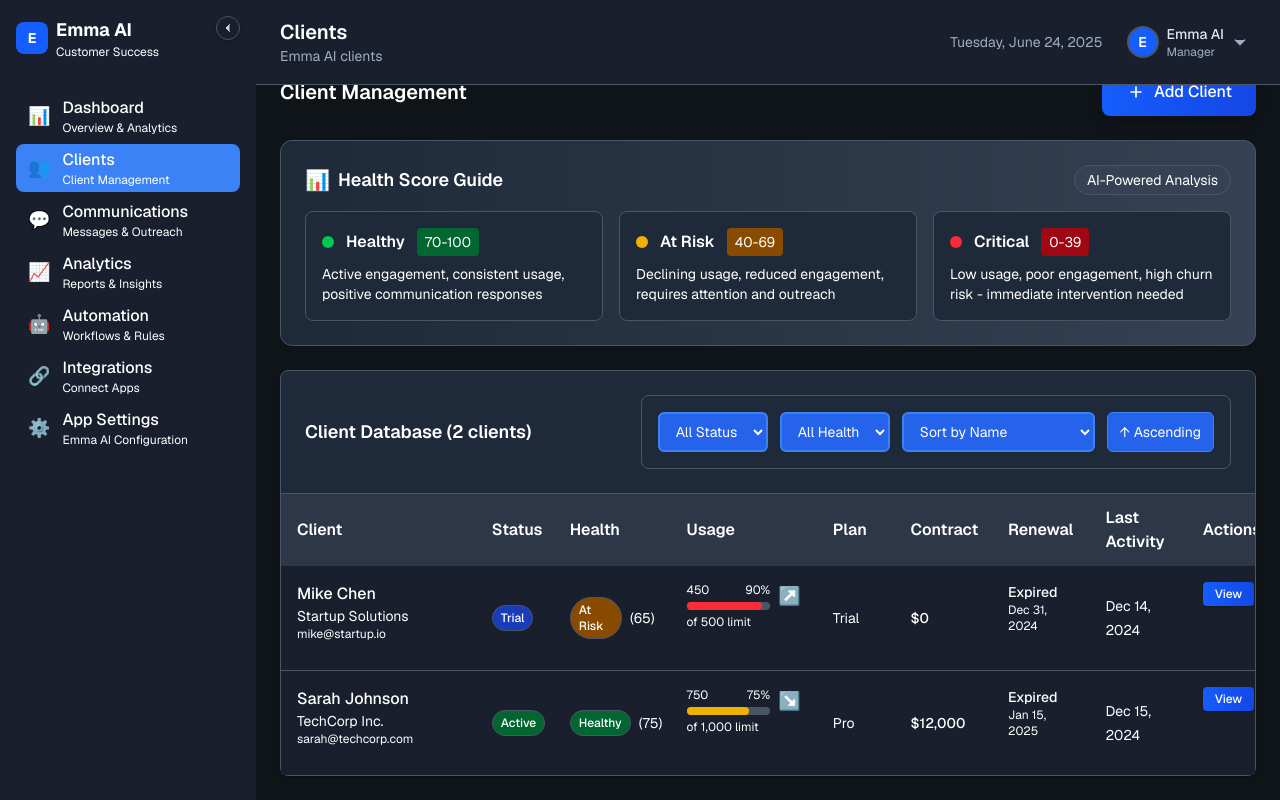
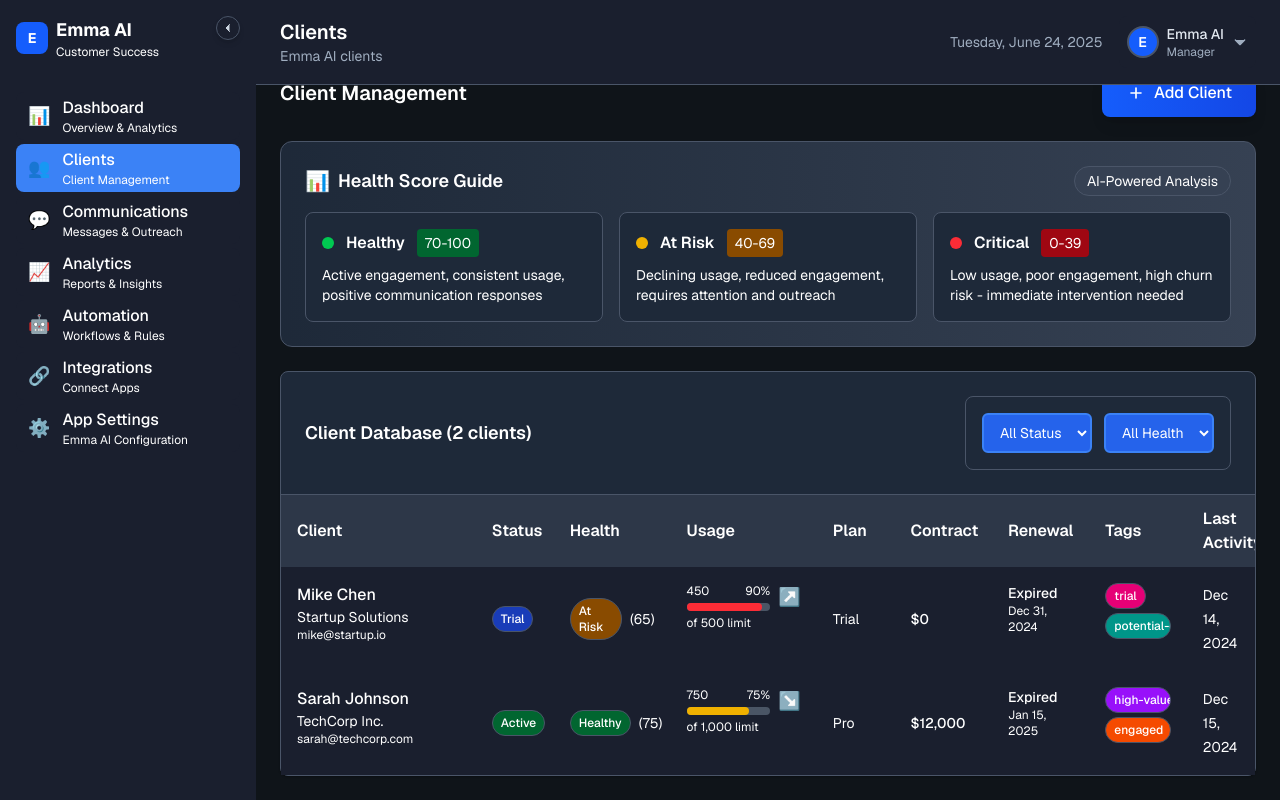
Before and after one commit to ChiiChan12345/emma-ai, a Next.js app: page /dashboard in a window 1280 px wide. Both pictures are taken after a click on the button "View All". Built offline with nearby package versions, Linux system fonts and the light colour scheme.

Commit message:
Local checkpoint: Removed table sorting system and fixed highlighting issues

```diff
--- a/app/components/ClientList.tsx
+++ b/app/components/ClientList.tsx
@@ -29,8 +29,6 @@ interface Client {
 interface Filters {
   status: string;
   health: string;
-  sortBy: string;
-  sortOrder: string;
 }
 
 interface ClientListProps {
@@ -127,6 +125,8 @@ export function ClientList({ clients, filters, onFilterChange, onClientSelect }:
     return { icon: '➡️', color: 'text-slate-200' };
   };
 
+
+
   return (
     <div className="space-y-6">
       {/* Health Score Guide */}
@@ -205,31 +205,7 @@ export function ClientList({ clients, filters, onFilterChange, onClientSelect }:
                   <option value="critical">Critical</option>
                 </select>
 
-                {/* Sort By */}
-                <select
-                  value={filters.sortBy}
-                  onChange={(e) => onFilterChange({ sortBy: e.target.value })}
-                  className="filter-select bg-blue-600 px-3 py-2 border border-blue-500 rounded-md text-sm focus:outline-none focus:ring-2 focus:ring-blue-400 text-white hover:bg-blue-700 transition-colors"
-                >
-                  <option value="name">Sort by Name</option>
-                  <option value="company">Sort by Company</option>
-                  <option value="health">Sort by Health</option>
-                  <option value="usage">Sort by Usage</option>
-                  <option value="lastActivity">Sort by Last Activity</option>
-                  <option value="joinDate">Sort by Join Date</option>
-                  <option value="contractValue">Sort by Contract Value</option>
-                </select>
 
-                {/* Sort Order */}
-                <button
-                  onClick={() => onFilterChange({
-                    sortOrder: filters.sortOrder === 'asc' ? 'desc' : 'asc'
-                  })}
-                  className="filter-button bg-blue-600 px-3 py-2 border border-blue-500 rounded-md text-sm hover:bg-blue-700 transition-colors text-white flex items-center space-x-1"
-                >
-                  <span>{filters.sortOrder === 'asc' ? '↑' : '↓'}</span>
-                  <span>{filters.sortOrder === 'asc' ? 'Ascending' : 'Descending'}</span>
-                </button>
               </div>
             </div>
           </div>
@@ -247,6 +223,7 @@ export function ClientList({ clients, filters, onFilterChange, onClientSelect }:
                 <th className="text-left py-3 px-4 font-semibold text-white">Plan</th>
                 <th className="text-left py-3 px-4 font-semibold text-white">Contract</th>
                 <th className="text-left py-3 px-4 font-semibold text-white">Renewal</th>
+                <th className="text-left py-3 px-4 font-semibold text-white">Tags</th>
                 <th className="text-left py-3 px-4 font-semibold text-white">Last Activity</th>
                 <th className="text-left py-3 px-4 font-semibold text-white">Actions</th>
               </tr>
@@ -261,8 +238,7 @@ export function ClientList({ clients, filters, onFilterChange, onClientSelect }:
                 return (
                   <tr
                     key={client.id}
-                    className="hover:bg-gray-700 cursor-pointer transition-colors"
-                    onClick={() => onClientSelect(client)}
+                    className="hover:bg-gray-700 transition-colors"
                   >
                     {/* Client Info */}
                     <td className="py-4 px-4 align-top">
@@ -346,6 +322,45 @@ export function ClientList({ clients, filters, onFilterChange, onClientSelect }:
                       )}
                     </td>
 
+                    {/* Tags */}
+                    <td className="py-4 px-4 align-top">
+                      {client.tags.length > 0 ? (
+                        <div className="flex flex-wrap gap-1 max-w-40">
+                          {client.tags.slice(0, 3).map((tag, index) => {
+                            // Generate consistent colors for tags based on tag content
+                            const tagColors = [
+                              'bg-blue-600 text-blue-100 border-blue-500',
+                              'bg-green-600 text-green-100 border-green-500',
+                              'bg-purple-600 text-purple-100 border-purple-500',
+                              'bg-orange-600 text-orange-100 border-orange-500',
+                              'bg-pink-600 text-pink-100 border-pink-500',
+                              'bg-teal-600 text-teal-100 border-teal-500',
+                              'bg-indigo-600 text-indigo-100 border-indigo-500',
+                              'bg-red-600 text-red-100 border-red-500'
+                            ];
+                            const colorIndex = tag.split('').reduce((acc, char) => acc + char.charCodeAt(0), 0) % tagColors.length;
+
+                            return (
+                              <span
+                                key={index}
+                                className={`inline-flex px-2 py-1 text-xs font-medium rounded-full border truncate max-w-24 ${tagColors[colorIndex]}`}
+                                title={tag}
+                              >
+                                {tag}
+                              </span>
+                            );
+                          })}
+                          {client.tags.length > 3 && (
+                            <span className="text-xs text-blue-400 font-medium">
+                              +{client.tags.length - 3}
+                            </span>
+                          )}
+                        </div>
+                      ) : (
+                        <span className="text-sm text-slate-400">-</span>
+                      )}
+                    </td>
+
                     {/* Last Activity */}
                     <td className="py-4 px-4 align-middle">
                       <span className="text-sm text-slate-200">
@@ -365,23 +380,6 @@ export function ClientList({ clients, filters, onFilterChange, onClientSelect }:
                         >
                           View
                         </button>
-                        {client.tags.length > 0 && (
-                          <div className="flex flex-wrap gap-1 min-w-0">
-                            {client.tags.slice(0, 2).map((tag, index) => (
-                              <span
-                                key={index}
-                                className="inline-block px-2 py-1 text-xs bg-gray-700 text-slate-200 rounded-full border border-gray-600"
-                              >
-                                {tag}
-                              </span>
-                            ))}
-                            {client.tags.length > 2 && (
-                              <span className="text-xs text-slate-200 flex-shrink-0">
-                                +{client.tags.length - 2}
-                              </span>
-                            )}
-                          </div>
-                        )}
                       </div>
                     </td>
                   </tr>
--- a/app/globals.css
+++ b/app/globals.css
@@ -656,3 +656,138 @@ button.bg-blue-600:hover {
   background-color: #2d3748 !important;
   color: #e2e8f0 !important;
 }
+
+/* Fix for unwanted text selection highlighting on interactive elements */
+table tbody tr.cursor-pointer {
+  -webkit-user-select: none !important;
+  -moz-user-select: none !important;
+  -ms-user-select: none !important;
+  user-select: none !important;
+}
+
+/* Prevent selection highlighting on buttons and interactive elements */
+button, .cursor-pointer,
+table thead th button,
+.inline-block.px-2.py-1 {
+  -webkit-user-select: none !important;
+  -moz-user-select: none !important;
+  -ms-user-select: none !important;
+  user-select: none !important;
+}
+
+/* Custom selection colors for better visibility when selection is needed */
+::selection {
+  background-color: #3b82f6 !important;
+  color: #ffffff !important;
+}
+
+::-moz-selection {
+  background-color: #3b82f6 !important;
+  color: #ffffff !important;
+}
+
+/* Remove unwanted focus outline on table rows */
+table tbody tr:focus {
+  outline: none !important;
+}
+
+/* Improve hover states without selection issues */
+table tbody tr:hover {
+  background-color: #374151 !important;
+  transition: background-color 0.2s ease !important;
+}
+
+/* Specific override for table rows to prevent button styling */
+table tbody tr {
+  background-color: transparent !important;
+  color: inherit !important;
+  border: none !important;
+  padding: 0 !important;
+  cursor: pointer !important;
+}
+
+table tbody tr:not(:hover) {
+  background-color: transparent !important;
+}
+
+/* Ensure table rows don't inherit global button styles */
+table tbody tr.cursor-pointer {
+  background: transparent !important;
+  color: inherit !important;
+  border: none !important;
+  box-shadow: none !important;
+  transform: none !important;
+}
+
+table tbody tr.cursor-pointer:hover {
+  background-color: #374151 !important;
+  color: inherit !important;
+  border: none !important;
+  box-shadow: none !important;
+  transform: none !important;
+}
+
+/* Specific override for client table rows to prevent button styling */
+.client-table-row {
+  background-color: transparent !important;
+  color: inherit !important;
+  border: none !important;
+  padding: 0 !important;
+  margin: 0 !important;
+  box-shadow: none !important;
+  transform: none !important;
+  transition: background-color 0.2s ease !important;
+}
+
+.client-table-row:hover {
+  background-color: #374151 !important;
+  color: inherit !important;
+  border: none !important;
+  box-shadow: none !important;
+  transform: none !important;
+}
+
+.client-table-row:focus {
+  outline: none !important;
+  background-color: #374151 !important;
+  border: none !important;
+  box-shadow: none !important;
+}
+
+.client-table-row:active {
+  background-color: #4a5568 !important;
+  border: none !important;
+  box-shadow: none !important;
+  transform: none !important;
+}
+
+/* Force override global button styles for table rows - highest specificity */
+table tbody tr.client-table-row {
+  background-color: transparent !important;
+  color: #e2e8f0 !important;
+  border: none !important;
+  padding: 0 !important;
+  margin: 0 !important;
+  box-shadow: none !important;
+  transform: none !important;
+  transition: background-color 0.2s ease !important;
+}
+
+table tbody tr.client-table-row:hover {
+  background-color: #374151 !important;
+  color: #e2e8f0 !important;
+  border: none !important;
+  box-shadow: none !important;
+  transform: none !important;
+}
+
+/* Override the global button rule specifically for table elements */
+table tr {
+  background-color: transparent !important;
+  color: inherit !important;
+}
+
+table tr:hover {
+  background-color: #374151 !important;
+  color: inherit !important;
+}
```
